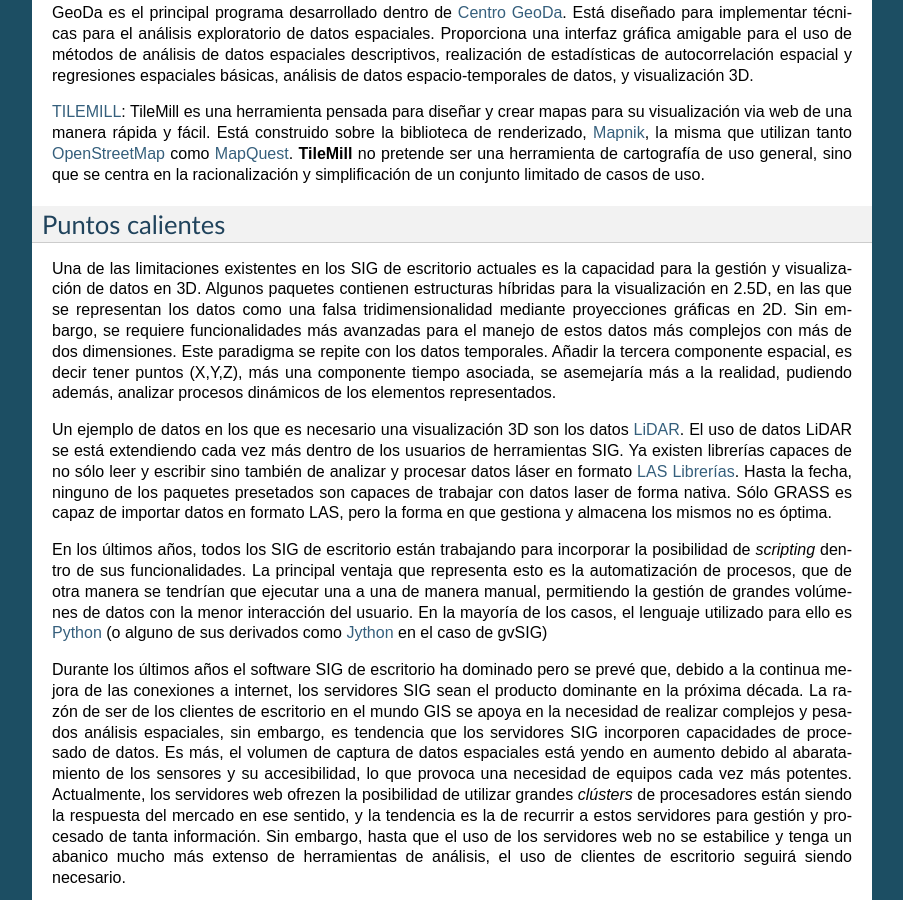
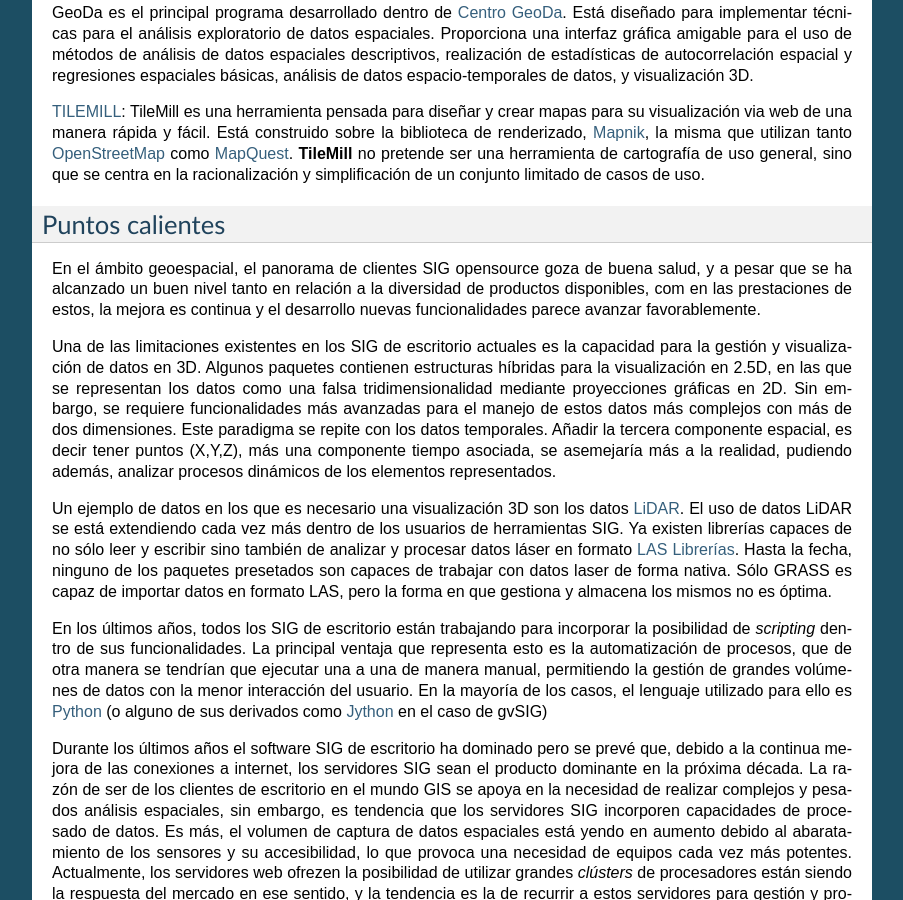
Before and after one commit to OSGeo-ES/panorama-siglibre8, a Sphinx documentation site: the page built from source/clientes/index.rst, in a window 1280 px wide and 900 px high, scrolled down 3750 px. Shown: the whole window, without its empty margins (198-1101 px from the left). Built offline with Sphinx 7.4.7, drawn with Linux system fonts in a browser that asks for light colours.

Commit message:
Update index.rst

```diff
--- a/source/clientes/index.rst
+++ b/source/clientes/index.rst
@@ -140,6 +140,9 @@
 Puntos calientes
 ----------------
 
+En el ámbito geoespacial, el panorama de clientes SIG opensource goza de buena salud, y a pesar que se ha alcanzado un buen nivel tanto en relación a la diversidad de productos disponibles, com en las prestaciones de estos, la mejora es continua y el desarrollo nuevas funcionalidades parece avanzar favorablemente.
+
+
 Una de las limitaciones existentes en los SIG de escritorio actuales es la capacidad para la gestión y visualización de datos en 3D. Algunos paquetes contienen estructuras híbridas para la visualización en 2.5D, en las que se representan los datos como una falsa tridimensionalidad mediante proyecciones gráficas en 2D. Sin embargo, se requiere funcionalidades más avanzadas para el manejo de estos datos más complejos con más de dos dimensiones. Este paradigma se repite con los datos temporales. Añadir la tercera componente espacial, es decir tener puntos (X,Y,Z), más una componente tiempo asociada, se asemejaría más a la realidad, pudiendo además, analizar procesos dinámicos de los elementos representados.
 
 Un ejemplo de datos en los que es necesario una visualización 3D son los datos LiDAR_. El uso de datos LiDAR se está extendiendo cada vez más dentro de los usuarios de herramientas SIG. Ya existen librerías capaces de no sólo leer y escribir sino también de analizar y procesar datos láser en formato LAS_ :ref:`librerias`. Hasta la fecha, ninguno de los paquetes presetados son capaces de trabajar con datos laser de forma nativa. Sólo GRASS es capaz de importar datos en formato LAS, pero la forma en que gestiona y almacena los mismos no es óptima.
```
